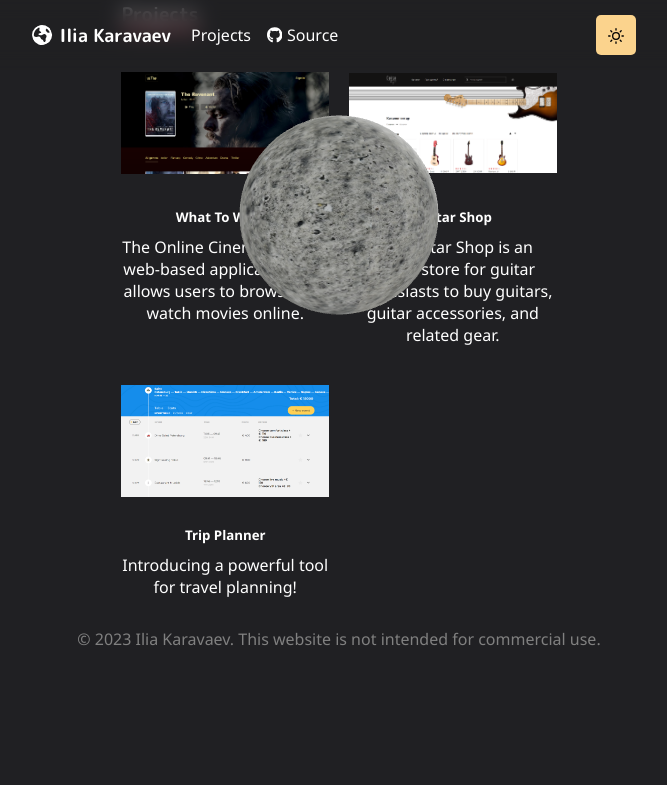
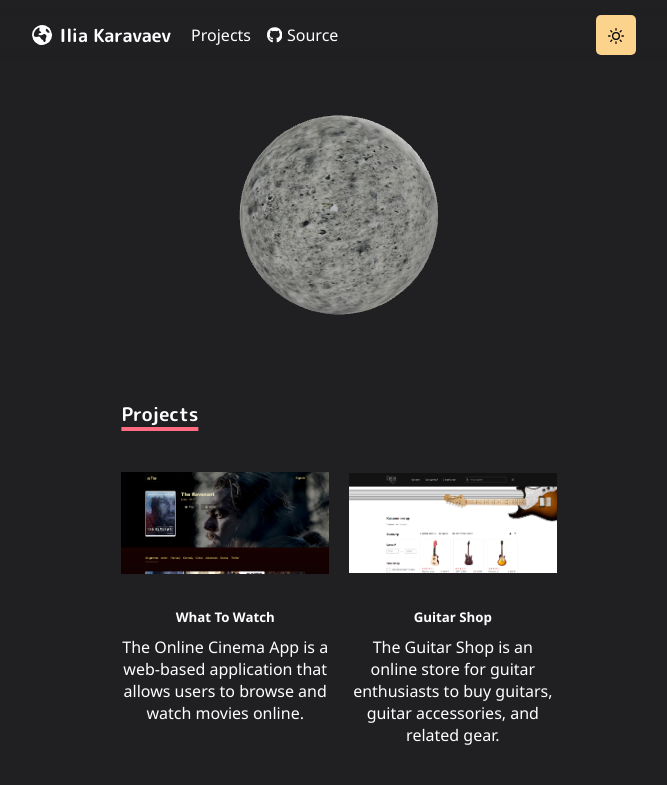
Before and after one commit to Elijahezy/personal-portfolio, a Next.js app: page /projects in a window 1280 px wide. Shown: the top 785 px of the page, without its empty margins (301-968 px from the left). Built offline with nearby package versions, Linux system fonts and the light colour scheme.

Commit message:
Fixed minor issues

```diff
--- a/src/components/bio/bio.tsx
+++ b/src/components/bio/bio.tsx
@@ -4,7 +4,7 @@ import * as H from '../../styles/ui.styled'
 export default function Bio() {
     return (
         <H.Container p={'330px 0 0 0'}>
-            <S.About>Hello! I am a web developer based in the USA</S.About>
+            <S.About>Hi there! I am a web developer based in the USA</S.About>
             <S.InfoWrapper>
                 <S.NameWrapper>
                     <S.Name>
--- a/src/components/projects/projects.tsx
+++ b/src/components/projects/projects.tsx
@@ -2,12 +2,15 @@ import * as S from './projects.styled'
 import * as H from '../../styles/ui.styled'
 import {Data, useBearStore} from '../../store/store'
 
+interface Props {
+    padding?: string
+}
 
-export default function Projects() {
+export default function Projects({padding}: Props) {
 
     const {projects} = useBearStore();
     return (
-        <H.Container>
+        <H.Container p={padding}>
             <H.TitleH3 m={'0 0 20px 0'}>Projects</H.TitleH3>
             <S.GridContainer>
                 {
--- a/src/pages/projects.tsx
+++ b/src/pages/projects.tsx
@@ -4,7 +4,7 @@ import Projects from "@/components/projects/projects";
 export default function ProjectsPage() {
     return (
         <Article title={'Projects'}>
-            <Projects m={'400px 0 0 0'}/>
+            <Projects padding={'400px 0 0 0'}/>
         </Article>
     )
 }
```
